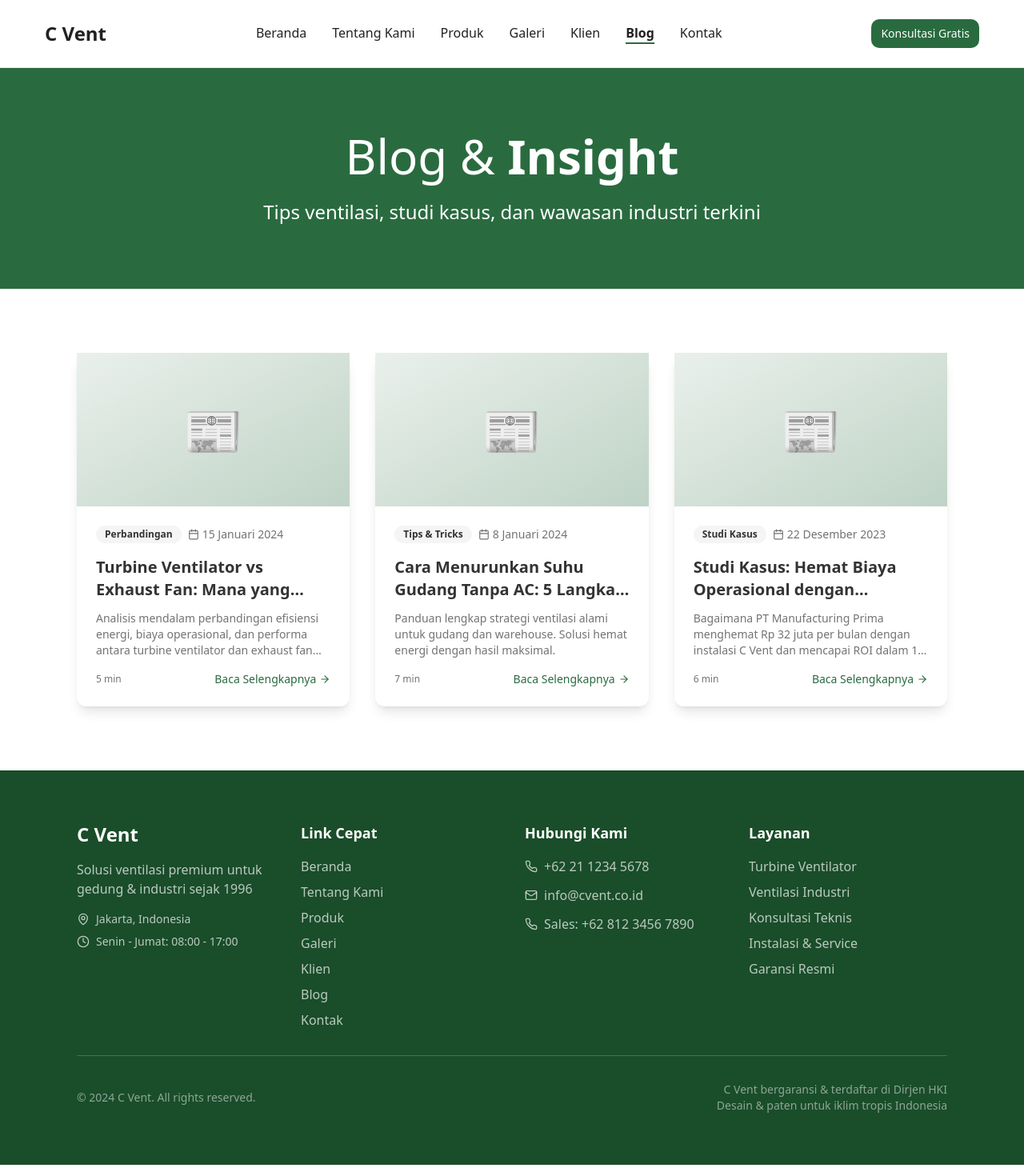
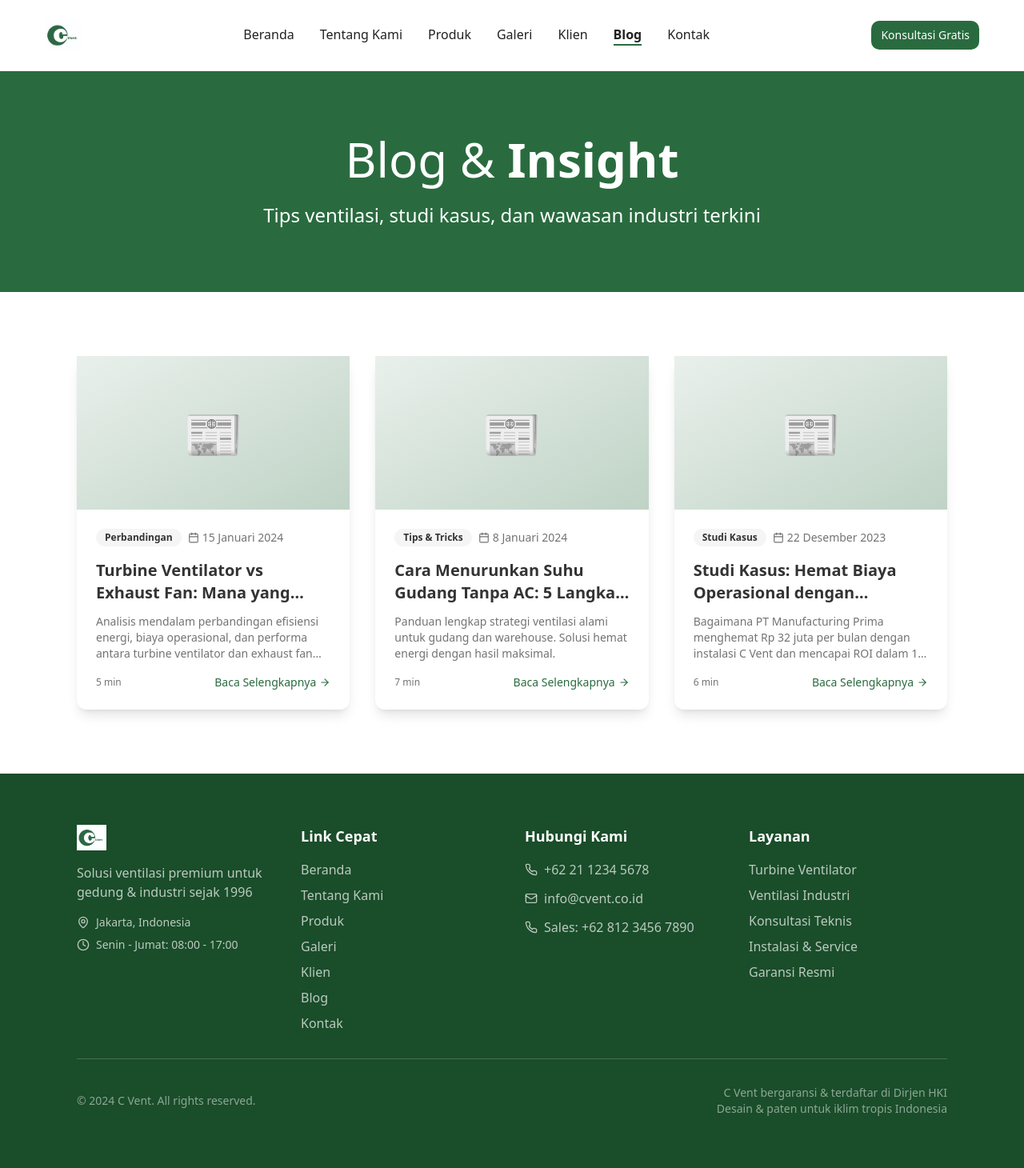
Before and after one commit to melimelimeli18/cvent-turboair, a React (Vite) app: page /blog in a window 1280 px wide. Shown: the whole page at 80% size. Built offline with nearby package versions, Linux system fonts and the light colour scheme.

Commit message:
Add Cvent logo
Update the logo used for Cvent to the provided image.

```diff
--- a/src/components/Footer.tsx
+++ b/src/components/Footer.tsx
@@ -6,7 +6,13 @@ export const Footer = () => {
         <div className="grid grid-cols-1 md:grid-cols-2 lg:grid-cols-4 gap-8 mb-8">
           {/* Company Info */}
           <div>
-            <h3 className="text-2xl font-bold mb-4">C Vent</h3>
+            <div className="flex items-center gap-3 mb-4">
+              <img
+                src="/lovable-uploads/e85e277d-52d9-46ea-b953-08c01260cd07.png"
+                alt="C Vent Logo"
+                className="h-8 w-auto"
+              />
+            </div>
             <p className="text-primary-foreground/70 mb-4">
               Solusi ventilasi premium untuk gedung & industri sejak 1996
             </p>
--- a/src/components/Navigation.tsx
+++ b/src/components/Navigation.tsx
@@ -23,8 +23,12 @@ export const Navigation = ({ isDark = false }: { isDark?: boolean }) => {
   return (
     <nav className={`${isDark ? "absolute" : "relative"} top-0 left-0 right-0 z-50 p-6 ${!isDark ? "bg-background border-b" : ""}`}>
       <div className="container mx-auto flex justify-between items-center">
-        <Link to="/" className={`text-2xl font-bold ${textColor}`}>
-          C Vent
+        <Link to="/" className="flex items-center">
+          <img
+            src="/lovable-uploads/e85e277d-52d9-46ea-b953-08c01260cd07.png"
+            alt="C Vent Logo"
+            className="h-10 w-auto"
+          />
         </Link>
 
         {/* Desktop Navigation */}
```
Also changed, not shown: public/lovable-uploads/e85e277d-52d9-46ea-b953-08c01260cd07.png (added).
